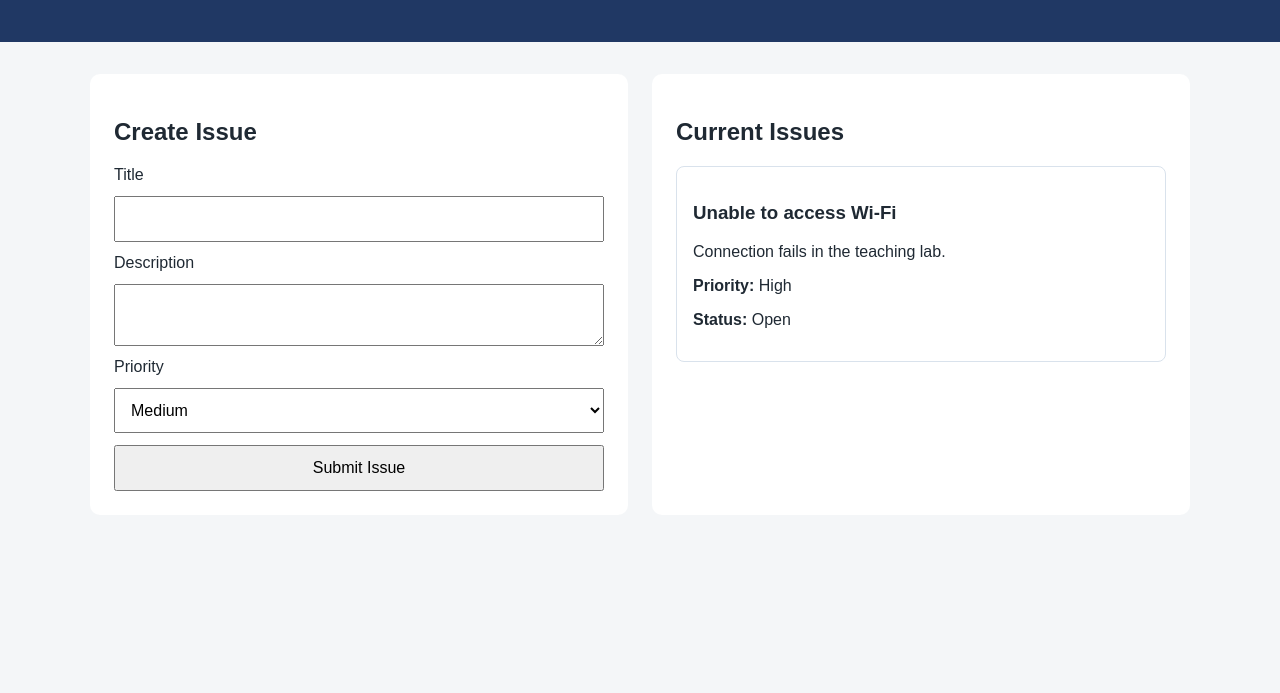
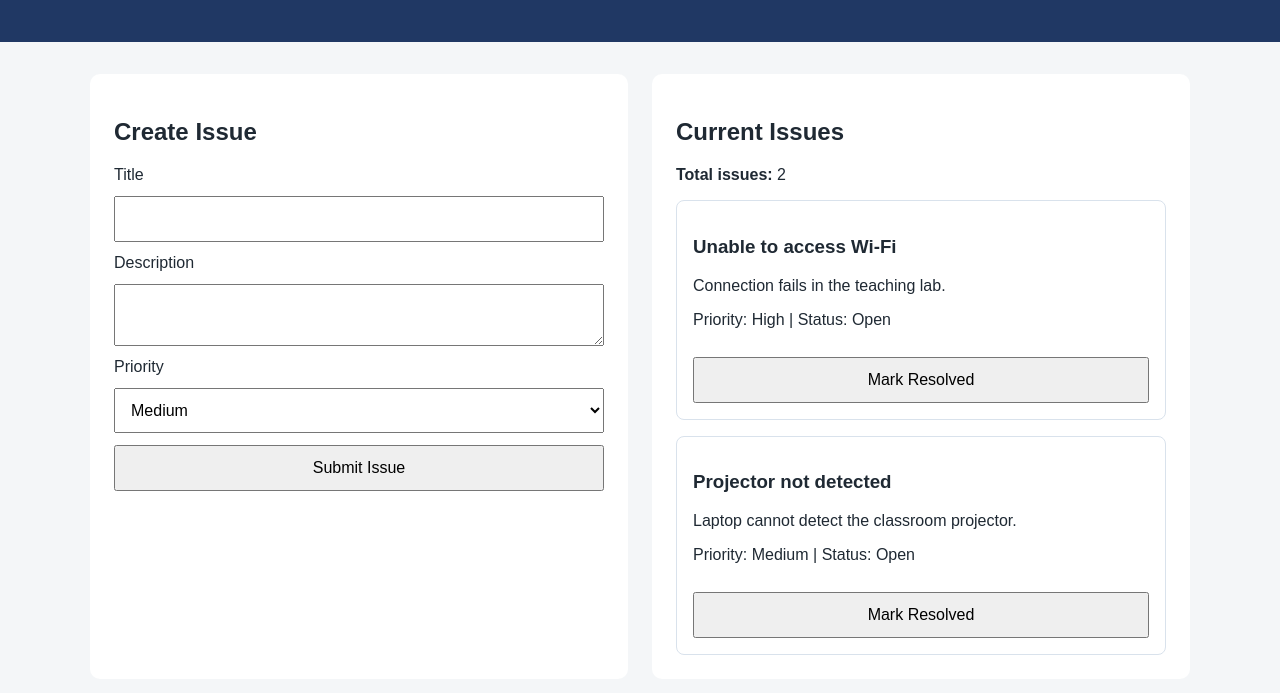
Before and after one commit to MartinMKamal/cloud-isssue-tracker, a website: page frontend/index.html in a window 1280 px wide. Shown: the part 181-874 px from the top of the page. Before the commit the page ends 800 px from the top, so only its background shows below. Drawn offline with Linux system fonts and the light colour scheme.

Commit message:
Add interactive frontend and JavaScript fundamentals

```diff
--- a/frontend/css/style.css
+++ b/frontend/css/style.css
@@ -43,3 +43,15 @@ input, textarea, select, button {
  grid-template-columns: 1fr;
  }
 }
+
+#issues-list {
+ display: grid;
+ gap: 1rem;
+}
+.issue-card button {
+ margin-top: 0.75rem;
+}
+#form-message {
+ min-height: 1.25rem;
+ font-weight: 600;
+}
--- a/frontend/index.html
+++ b/frontend/index.html
@@ -16,29 +16,27 @@
  <h2>Create Issue</h2>
  <form id="issue-form">
  <label for="title">Title</label>
- <input id="title" name="title" type="text">
+ <input id="title" name="title" type="text" required>
  <label for="description">Description</label>
- <textarea id="description" name="description"></textarea>
+ <textarea id="description" name="description" required></textarea>
  <label for="priority">Priority</label>
- <select id="priority" name="priority">
+ <select id="priority" name="priority" required>
  <option>Low</option>
  <option selected>Medium</option>
  <option>High</option>
  </select>
  <button type="submit">Submit Issue</button>
  </form>
+ <p id="form-message" aria-live="polite"></p>
  </section>
  <section class="panel">
  <h2>Current Issues</h2>
- <article class="issue-card">
- <h3>Unable to access Wi-Fi</h3>
- <p>Connection fails in the teaching lab.</p>
- <p><strong>Priority:</strong> High</p>
- <p><strong>Status:</strong> Open</p>
- </article>
+ <p><strong>Total issues:</strong> <span id="issue-count">0</span></p>
+<div id="issues-list"></div>
+
  </section>
 </main>
 
-<script src="js/app.js"></script>
+<script src="js/app.js" defer></script>
 </body>
 </html>
--- a/frontend/js/app.js
+++ b/frontend/js/app.js
@@ -0,0 +1,78 @@
+const issues = [
+ {
+ id: 'ISS-101',
+ title: 'Unable to access Wi-Fi',
+ description: 'Connection fails in the teaching lab.',
+ priority: 'High',
+ status: 'Open',
+ createdAt: new Date().toISOString()
+},
+
+ {
+ id: 'ISS-102',
+ title: 'Projector not detected',
+ description: 'Laptop cannot detect the classroom projector.',
+ priority: 'Medium',
+ status: 'Open',
+ createdAt: new Date().toISOString()
+ }
+];
+
+const issueForm = document.querySelector('#issue-form');
+const titleInput = document.querySelector('#title');
+const descriptionInput = document.querySelector('#description');
+const priorityInput = document.querySelector('#priority');
+const issuesList = document.querySelector('#issues-list');
+const issueCount = document.querySelector('#issue-count');
+const formMessage = document.querySelector('#form-message');
+
+function renderIssues() {
+ issuesList.replaceChildren();
+ issueCount.textContent = issues.length;
+ issues.forEach((issue) => {
+ const card = document.createElement('article');
+ card.className = 'issue-card';
+ const heading = document.createElement('h3');
+ heading.textContent = issue.title;
+ const description = document.createElement('p');
+ description.textContent = issue.description;
+ const meta = document.createElement('p');
+ meta.textContent = `Priority: ${issue.priority} | Status:
+${issue.status}`;
+ const button = document.createElement('button');
+ button.type = 'button';
+ button.textContent = issue.status === 'Open' ? 'Mark Resolved' :
+'Reopen';
+ button.addEventListener('click', () => toggleIssueStatus(issue.id));
+ card.append(heading, description, meta, button);
+ issuesList.append(card);
+ });
+};
+renderIssues();
+
+issueForm.addEventListener('submit', (event) => {
+ event.preventDefault();
+ const newIssue = {
+ id: `ISS-${Date.now()}`,
+ title: titleInput.value.trim(),
+ description: descriptionInput.value.trim(),
+ priority: priorityInput.value,
+ status: 'Open',
+ createdAt: new Date().toISOString()
+ };
+ issues.push(newIssue);
+ issueForm.reset();
+ priorityInput.value = 'Medium';
+ formMessage.textContent = 'Issue added to the local browser session.';
+ renderIssues();
+});
+
+function toggleIssueStatus(issueId) {
+ const issue = issues.find((item) => item.id === issueId);
+ if (!issue) {
+ console.error('Issue not found:', issueId);
+ return;
+ }
+ issue.status = issue.status === 'Open' ? 'Resolved' : 'Open';
+ renderIssues();
+}
```
Also changed, not shown: frontend/package.json (added, +16 -0 lines), 1 other file.
